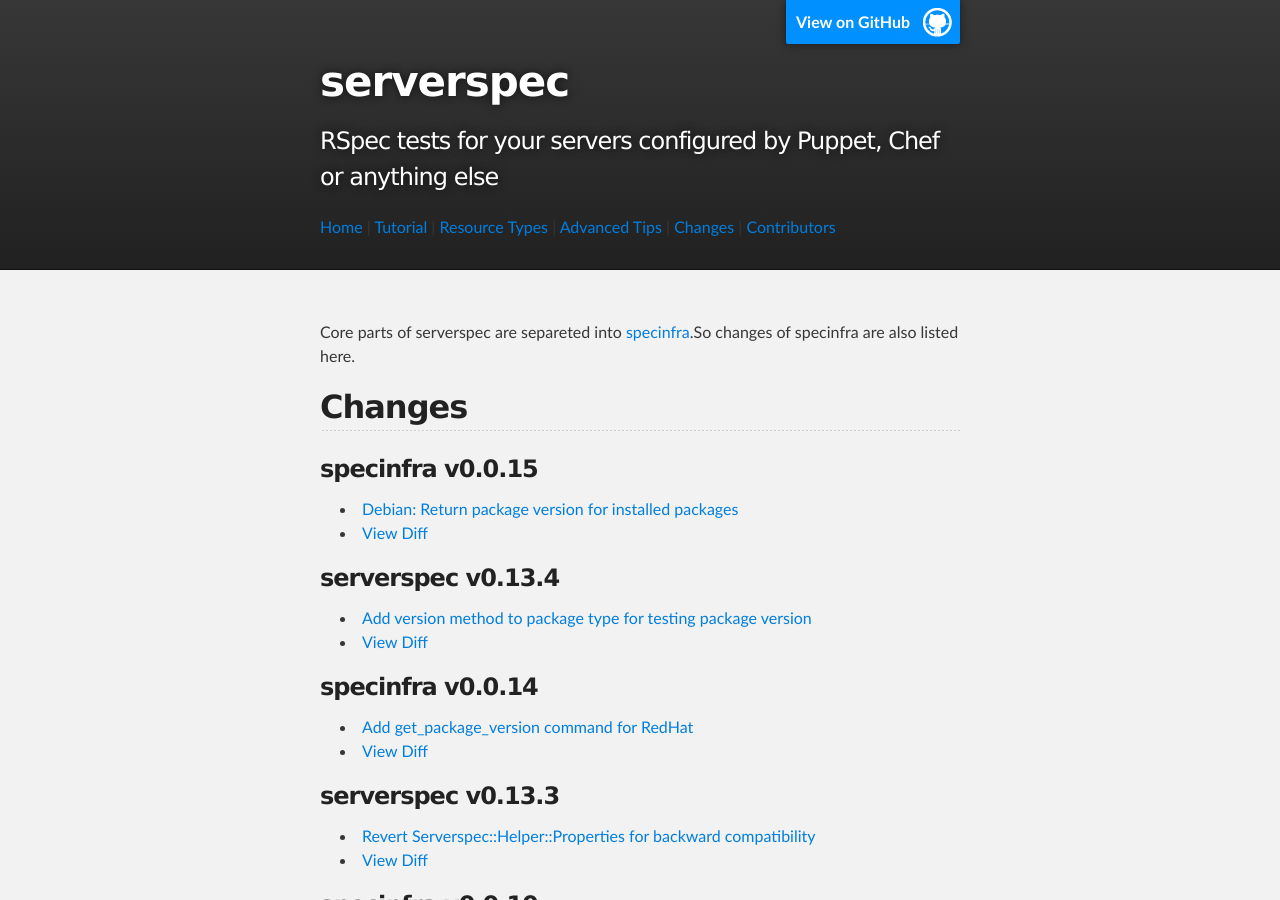
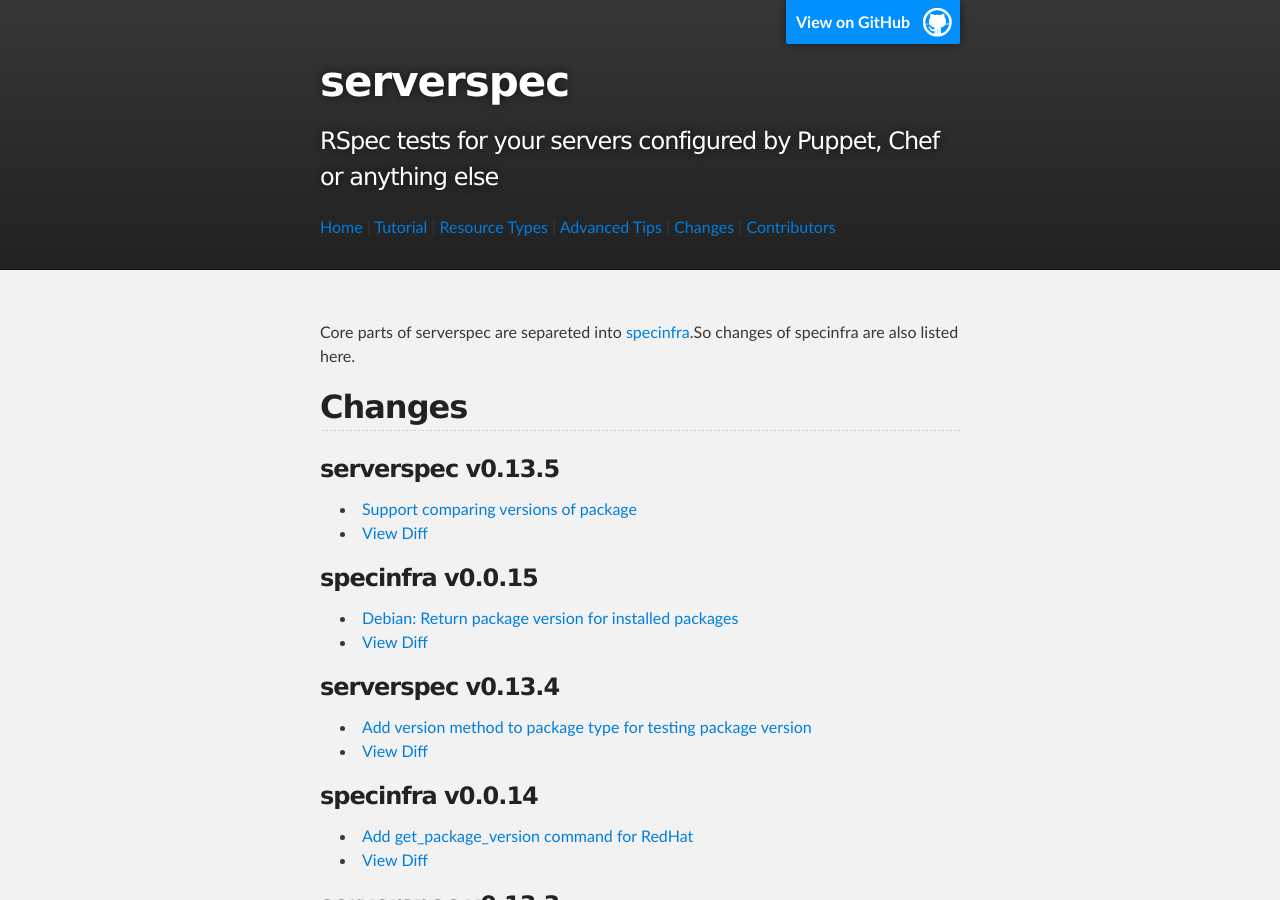
Before and after one commit to serverspec/serverspec.github.io, a Jekyll site: the page built from changes.md, in a window 1280 px wide and 900 px high. Built offline with Jekyll 4.4.1, drawn with Linux system fonts in a browser that asks for light colours; Markdown is read by kramdown in place of the engine named in the settings.

Commit message:
Add changes of v0.13.5

```diff
--- a/changes.md
+++ b/changes.md
@@ -6,6 +6,11 @@ title: Changes
 Core parts of serverspec are separeted into [specinfra](https://github.com/serverspec/specinfra).So changes of specinfra are also listed here.
 
 ## Changes
+
+### serverspec v0.13.5
+
+ * [Support comparing versions of package](https://github.com/serverspec/serverspec/pull/315)
+ * [View Diff](https://github.com/serverspec/serverspec/compare/v0.13.4...v0.13.5)
 
 ### specinfra v0.0.15
 
```
